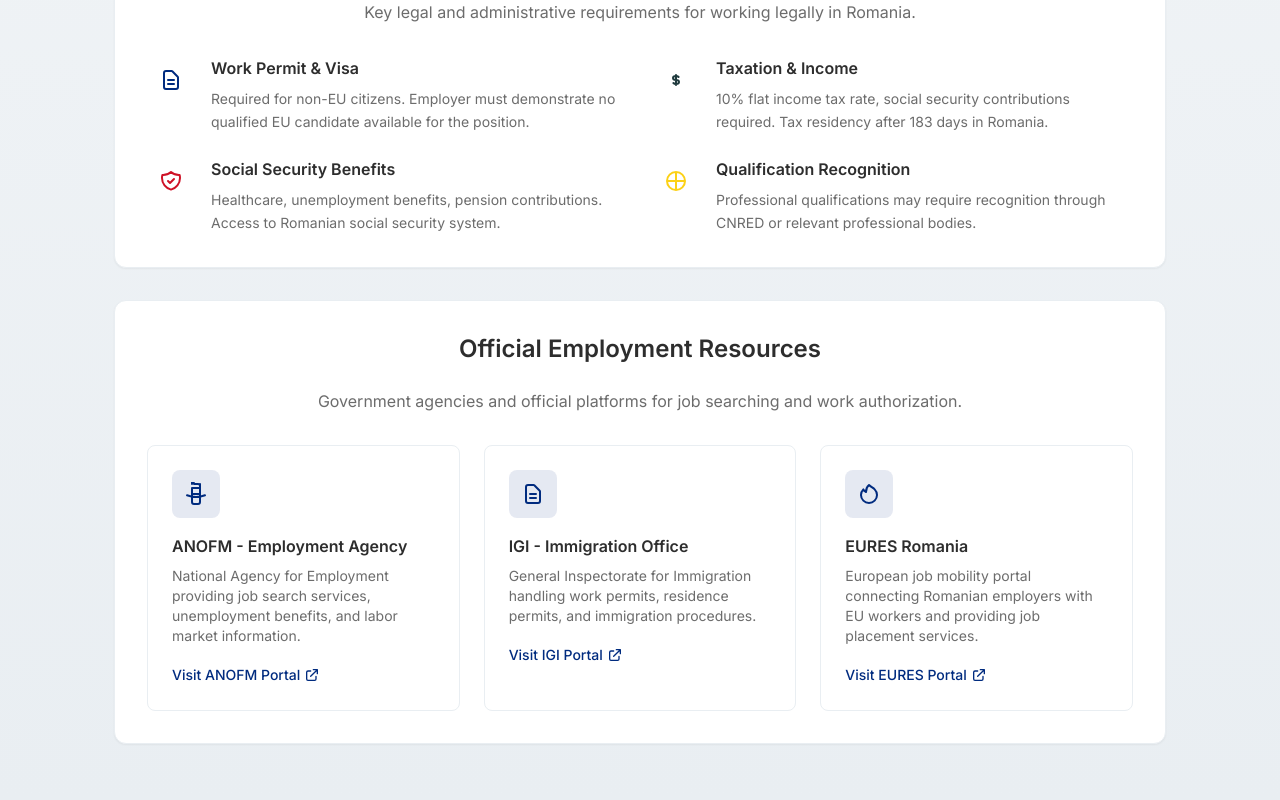
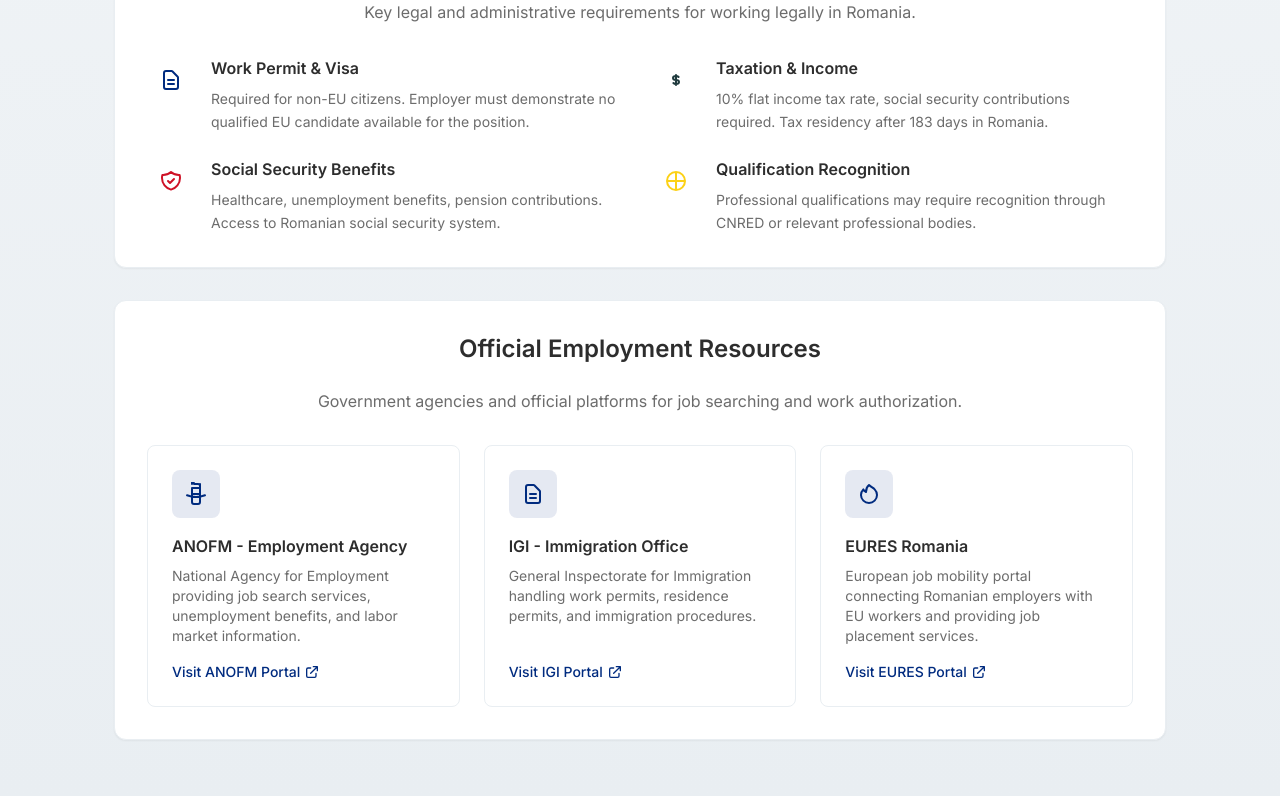
Before and after one commit to CodeNKoffee/eye-on-romania, a Next.js app: page /en/work in a window 1280 px wide. Shown: the part 2496-3296 px from the top of the page. Built offline with nearby package versions, Linux system fonts and the light colour scheme.

Commit message:
ref: flex grow for the work page

```diff
--- a/src/app/[locale]/business/components/BusinessResources.tsx
+++ b/src/app/[locale]/business/components/BusinessResources.tsx
@@ -49,17 +49,17 @@ export default function BusinessResources() {
 
       <div className="grid md:grid-cols-3 gap-6">
         {resources.map((resource, index) => (
-          <div key={index} className="p-6 rounded-lg border border-danube-mist hover:shadow-md transition-shadow">
+          <div key={index} className="flex flex-col h-full p-6 rounded-lg border border-danube-mist hover:shadow-md transition-shadow">
             <div className="w-12 h-12 text-tricolor-blue bg-tricolor-blue/10 rounded-lg flex items-center justify-center mb-4">
               {resource.icon}
             </div>
             <h3 className="font-semibold text-transylvanian-stone mb-2">{resource.title}</h3>
-            <p className="text-sm text-transylvanian-stone/70 mb-4">{resource.description}</p>
+            <p className="text-sm text-transylvanian-stone/70 mb-4 flex-grow">{resource.description}</p>
             <Link
               href={resource.link}
               target="_blank"
               rel="noopener noreferrer"
-              className="inline-flex items-center text-tricolor-blue hover:text-tricolor-blue/80 font-medium text-sm group"
+              className="inline-flex items-center text-tricolor-blue hover:text-tricolor-blue/80 font-medium text-sm group mt-auto"
             >
               {resource.linkText}
               <svg className="w-4 h-4 ml-1 transform group-hover:translate-x-1 transition-transform" fill="none" stroke="currentColor" viewBox="0 0 24 24">
--- a/src/app/[locale]/work/components/WorkResources.tsx
+++ b/src/app/[locale]/work/components/WorkResources.tsx
@@ -52,17 +52,17 @@ export default function WorkResources() {
 
       <div className="grid md:grid-cols-3 gap-6">
         {resources.map((resource, index) => (
-          <div key={index} className="p-6 rounded-lg border border-danube-mist hover:shadow-md transition-shadow">
+          <div key={index} className="flex flex-col h-full p-6 rounded-lg border border-danube-mist hover:shadow-md transition-shadow">
             <div className="w-12 h-12 text-tricolor-blue bg-tricolor-blue/10 rounded-lg flex items-center justify-center mb-4">
               {resource.icon}
             </div>
             <h3 className="font-semibold text-transylvanian-stone mb-2">{resource.title}</h3>
-            <p className="text-sm text-transylvanian-stone/70 mb-4">{resource.description}</p>
+            <p className="text-sm text-transylvanian-stone/70 mb-4 flex-grow">{resource.description}</p>
             <Link
               href={resource.link}
               target="_blank"
               rel="noopener noreferrer"
-              className="inline-flex items-center text-tricolor-blue hover:text-tricolor-blue/80 font-medium text-sm group"
+              className="inline-flex items-center text-tricolor-blue hover:text-tricolor-blue/80 font-medium text-sm group mt-auto"
             >
               {resource.linkText}
               <svg className="w-4 h-4 ml-1 transform group-hover:translate-x-1 transition-transform" fill="none" stroke="currentColor" viewBox="0 0 24 24">
```
